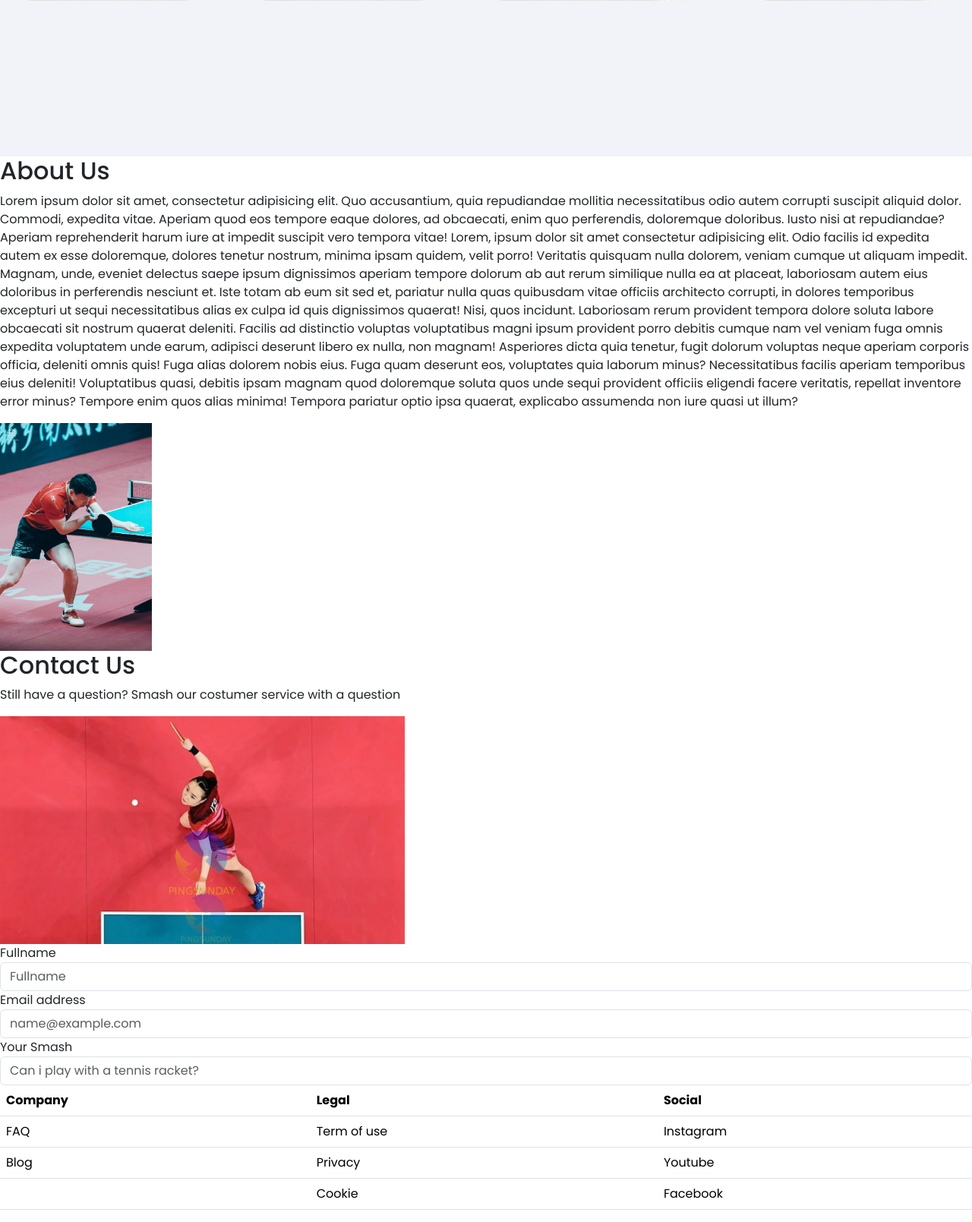
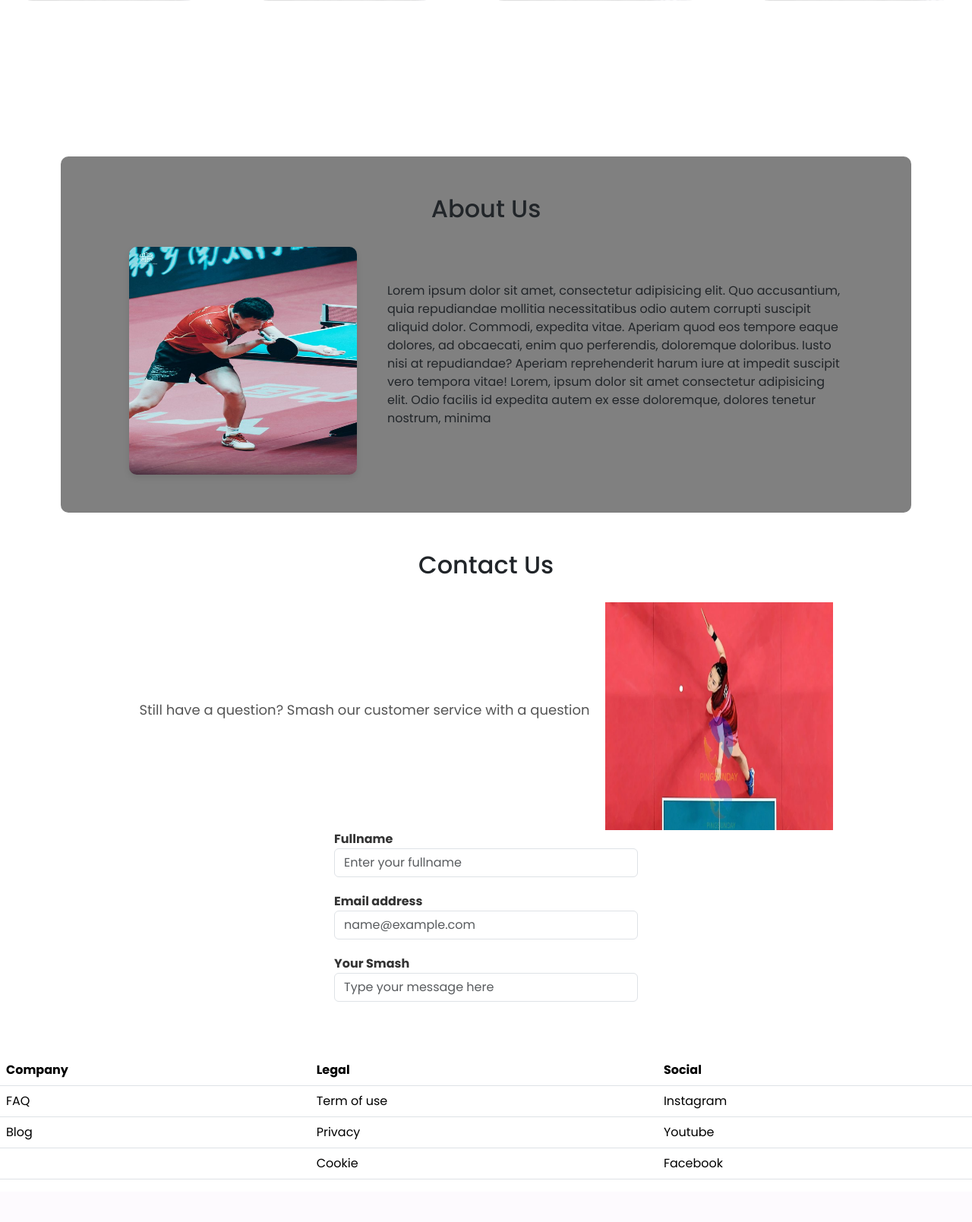
Before and after one commit to yohanesrickyyy/milestone1, a PHP site: page / in a window 1280 px wide; the page is wider, and only the part inside the window is pictured. Shown: the part 2174-3783 px from the top of that part at 76% size. After the commit the page ends 3727 px from the top of that part, so only its background shows below. Run offline with PHP 8.4, Linux system fonts and the light colour scheme.

Commit message:
style until about us

```diff
--- a/assets/style.css
+++ b/assets/style.css
@@ -50,6 +50,8 @@
   width: 1700px;
   height: 100%;
   margin: 0 auto;
+  border-radius: 10px;
+  box-shadow: 0 4px 8px rgba(0, 0, 0, 0.1);
 }
 
 .overlay-text {
@@ -92,6 +94,8 @@
 .table2 {
   margin-top: 20px;
   width: 600px;
+  border-radius: 10px;
+  box-shadow: 5px 7px 10px rgba(0, 0, 0, 0.1);
 }
 
 .br-bets {
@@ -106,7 +110,6 @@
   display: flex;
   align-items: center;
   justify-content: center;
-  background: #f2f3f8;
   margin: 0;
 }
 
@@ -170,11 +173,12 @@ i {
     margin-top: 10px;
   }
 }
+
 h3 {
   position: absolute;
   bottom: 150px;
   left: 0;
-  width: 100%; /* Take full width */
+  width: 100%;
   padding: 20px;
   transition: opacity 0.3s ease;
   opacity: 0;
@@ -197,3 +201,112 @@ h3 {
     opacity: 1;
   }
 }
+
+/* About Us */
+#about-us {
+  padding: 50px 0;
+  background: grey;
+  margin: 0 80px;
+  border-radius: 10px;
+}
+
+
+.title-about {
+  text-align: center;
+}
+
+.content-about {
+  display: flex;
+  align-items: center;
+  justify-content: center;
+  gap: 40px;
+  margin-top: 30px;
+}
+
+.img-about {
+  width: 300px;
+  border-radius: 10px;
+  box-shadow: 0 4px 8px rgba(0, 0, 0, 0.1);
+}
+
+.text-about {
+  max-width: 600px;
+}
+
+.text-about p {
+  font-size: 18px;
+  line-height: 1.6;
+  color: #333;
+}
+
+/* Contact Us */
+/* CSS for Contact Us section */
+
+#contact-us {
+  padding: 50px 0;
+}
+
+.title-contact {
+  text-align: center;
+  margin-bottom: 30px; /* Add spacing between title and content */
+}
+
+.content-contact {
+  display: flex;
+  align-items: center;
+  justify-content: center;
+}
+
+.text-contact p {
+  font-size: 18px;
+  line-height: 1.6;
+  color: #555; /* Update text color */
+}
+
+.smash {
+  max-width: 300px;
+  margin-left: 20px;
+}
+
+/* CSS for Form */
+
+.input-form {
+  max-width: 400px; /* Set maximum width for the form */
+  margin: 0 auto; /* Center the form horizontally */
+}
+
+.form-group {
+  margin-bottom: 20px; /* Add spacing between form groups */
+}
+
+.form-group label {
+  font-weight: bold;
+  color: #333; /* Update label color */
+}
+
+.form-control {
+  width: 100%;
+  padding: 10px;
+  border: 1px solid #ccc;
+  border-radius: 5px;
+}
+
+.form-control:focus {
+  outline: none;
+  border-color: #007bff;
+}
+
+.btn-submit {
+  width: 100%;
+  padding: 10px;
+  border: none;
+  border-radius: 5px;
+  background-color: #007bff;
+  color: white;
+  font-weight: bold;
+  cursor: pointer;
+}
+
+.btn-submit:hover {
+  background-color: #0056b3;
+}
--- a/index.html
+++ b/index.html
@@ -181,77 +181,69 @@
 
     <!--! About Us -->
     <section id="about-us">
-      <div class="text-justify">
-        <h2>About Us</h2>
-        <p>
+      <div class="container-about">
+        <div class="title-about">
+          <h2 class="title-about">About Us</h2>
+        </div>
+        <div class="content-about">
+          <img src="./assets/about-us.jpg" alt="Ma Long" class="img-about" />
+          <p class="text-about">
             Lorem ipsum dolor sit amet, consectetur adipisicing elit. Quo
             accusantium, quia repudiandae mollitia necessitatibus odio autem
-          corrupti suscipit aliquid dolor. Commodi, expedita vitae. Aperiam quod
-          eos tempore eaque dolores, ad obcaecati, enim quo perferendis,
-          doloremque doloribus. Iusto nisi at repudiandae? Aperiam reprehenderit
-          harum iure at impedit suscipit vero tempora vitae! Lorem, ipsum dolor
-          sit amet consectetur adipisicing elit. Odio facilis id expedita autem
-          ex esse doloremque, dolores tenetur nostrum, minima ipsam quidem,
-          velit porro! Veritatis quisquam nulla dolorem, veniam cumque ut
-          aliquam impedit. Magnam, unde, eveniet delectus saepe ipsum
-          dignissimos aperiam tempore dolorum ab aut rerum similique nulla ea at
-          placeat, laboriosam autem eius doloribus in perferendis nesciunt et.
-          Iste totam ab eum sit sed et, pariatur nulla quas quibusdam vitae
-          officiis architecto corrupti, in dolores temporibus excepturi ut sequi
-          necessitatibus alias ex culpa id quis dignissimos quaerat! Nisi, quos
-          incidunt. Laboriosam rerum provident tempora dolore soluta labore
-          obcaecati sit nostrum quaerat deleniti. Facilis ad distinctio voluptas
-          voluptatibus magni ipsum provident porro debitis cumque nam vel veniam
-          fuga omnis expedita voluptatem unde earum, adipisci deserunt libero ex
-          nulla, non magnam! Asperiores dicta quia tenetur, fugit dolorum
-          voluptas neque aperiam corporis officia, deleniti omnis quis! Fuga
-          alias dolorem nobis eius. Fuga quam deserunt eos, voluptates quia
-          laborum minus? Necessitatibus facilis aperiam temporibus eius
-          deleniti! Voluptatibus quasi, debitis ipsam magnam quod doloremque
-          soluta quos unde sequi provident officiis eligendi facere veritatis,
-          repellat inventore error minus? Tempore enim quos alias minima!
-          Tempora pariatur optio ipsa quaerat, explicabo assumenda non iure
-          quasi ut illum?
+            corrupti suscipit aliquid dolor. Commodi, expedita vitae. Aperiam
+            quod eos tempore eaque dolores, ad obcaecati, enim quo perferendis,
+            doloremque doloribus. Iusto nisi at repudiandae? Aperiam
+            reprehenderit harum iure at impedit suscipit vero tempora vitae!
+            Lorem, ipsum dolor sit amet consectetur adipisicing elit. Odio
+            facilis id expedita autem ex esse doloremque, dolores tenetur
+            nostrum, minima
           </p>
-        <img src="./assets/about-us.jpg" alt="Ma Long" />
+        </div>
       </div>
     </section>
 
     <!--! Contact Us -->
     <section id="contact-us">
+      <div class="title-contact">
+        <h2>Contact Us</h2>
+      </div>
+      <div class="content-contact">
         <div class="text-contact">
-        <h2>Contact Us</h2>
-        <p>Still have a question? Smash our costumer service with a question</p>
-        <img src="./assets/smash-contact.webp" alt="Smash" />
-
-        <!--* FORM INPUT -->
+          <p>
+            Still have a question? Smash our customer service with a question
+          </p>
+        </div>
+        <img src="./assets/smash-contact.webp" alt="Smash" class="smash" />
+      </div>
+      <!-- FORM INPUT -->
+      <div class="input-form">
         <div class="form-group">
-          <label for="exampleFormControlInput1">Fullname</label>
+          <label for="form-name">Fullname</label>
           <input
             type="text"
             class="form-control"
             id="form-name"
-            placeholder="Fullname"
+            placeholder="Enter your fullname"
           />
         </div>
         <div class="form-group">
-          <label for="exampleFormControlInput1">Email address</label>
+          <label for="form-email">Email address</label>
           <input
             type="email"
             class="form-control"
-            id="exampleFormControlInput1"
+            id="form-email"
             placeholder="name@example.com"
           />
         </div>
-      </div>
         <div class="form-group">
-        <label for="exampleFormControlInput1">Your Smash</label>
+          <label for="form-message">Your Smash</label>
           <input
             type="text"
             class="form-control"
-          id="input-contact-us"
-          placeholder="Can i play with a tennis racket?"
+            id="form-message"
+            placeholder="Type your message here"
           />
+        </div>
       </div>
     </section>
 
```
Lines whose indentation alone changed are shown as unchanged.
